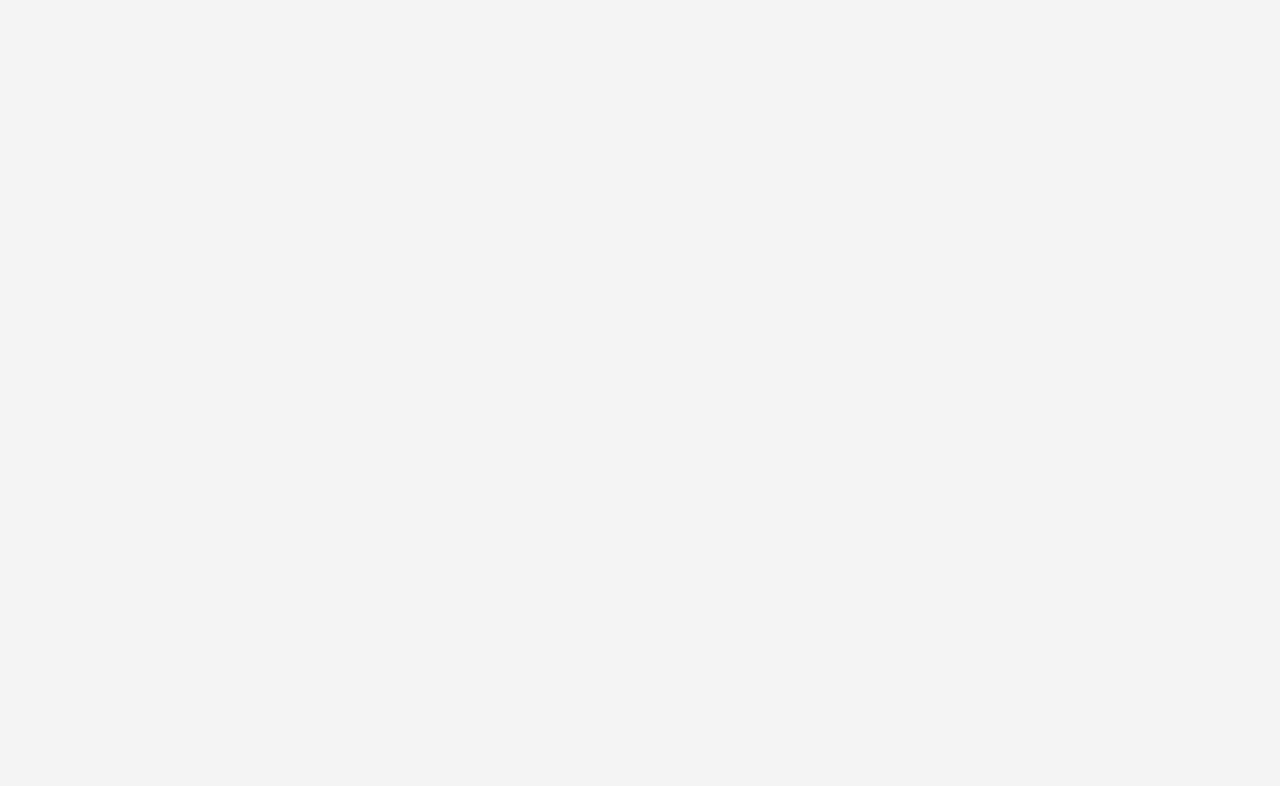
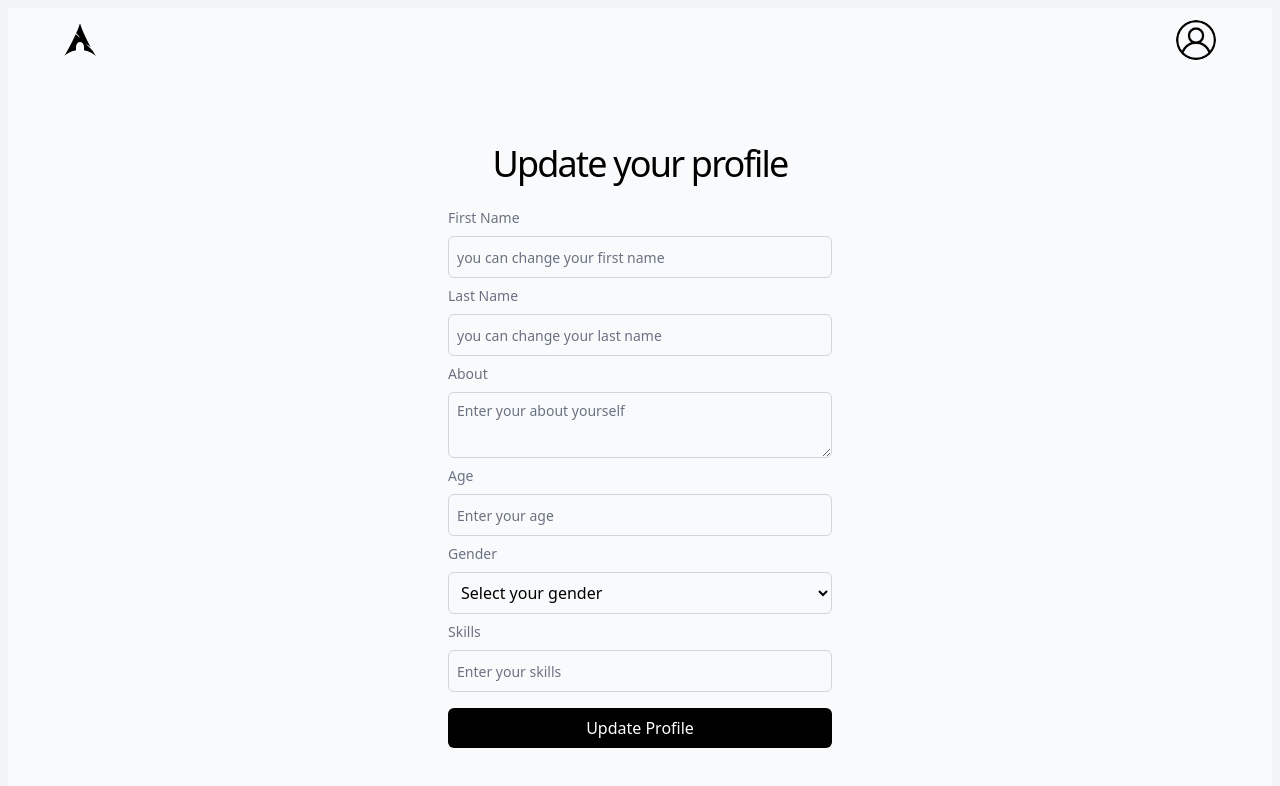
Before and after one commit to Rithvik8001/Luna, a React (Vite) app in the folder frontend/: page /profile in a window 1280 px wide. Before the commit this address had no page. Shown: the top 786 px of the page. Built offline with nearby package versions, Linux system fonts and the light colour scheme; no server answers; a web font is replaced by a local one.

Commit message:
logout feature and profile ui

```diff
--- a/frontend/src/App.jsx
+++ b/frontend/src/App.jsx
@@ -5,6 +5,7 @@ import SignUp from "./pages/SignUp";
 import Feed from "./pages/Feed";
 import { Provider } from "react-redux";
 import store from "./utils/store";
+import ProfilePage from "./pages/Profile";
 
 export default function App() {
   return (
@@ -17,6 +18,7 @@ export default function App() {
               <Route path="/login" element={<Login />} />
               <Route path="/signup" element={<SignUp />} />
               <Route path="/feed" element={<Feed />} />
+              <Route path="/profile" element={<ProfilePage />} />
             </Routes>
           </Router>
         </div>
--- a/frontend/src/components/Navbar.jsx
+++ b/frontend/src/components/Navbar.jsx
@@ -1,18 +1,46 @@
 import React, { useState } from "react";
 import { Icon } from "./Icon";
-import { useSelector } from "react-redux";
+import { useSelector, useDispatch } from "react-redux";
 import userIcon from "../assets/user.png";
+import { Link } from "react-router-dom";
+import { useNavigate } from "react-router-dom";
+import axios from "axios";
+import { BASE_API_URL } from "../constants/url";
+import { toast } from "sonner";
+import { removeUser } from "../utils/userSlice";
 
 const Navbar = () => {
+  const navigate = useNavigate();
+  const dispatch = useDispatch();
   const user = useSelector((state) => state.user);
   const [isOpen, setIsOpen] = useState(false);
+
+  const handleLogout = async () => {
+    try {
+      const response = await axios.post(
+        `${BASE_API_URL}/logout`,
+        {},
+        {
+          withCredentials: true,
+        }
+      );
+      if (response.status === 200) {
+        dispatch(removeUser());
+        toast.success(response.data.message);
+        navigate("/login");
+      }
+    } catch (error) {
+      toast.error(error.response.data.message);
+    }
+  };
+
   return (
     <>
       <div className="h-16">
         <div className="mx-auto max-w-6xl flex items-center justify-between h-full">
-          <div className="flex items-center">
+          <Link to="/">
             <Icon size={32} />
-          </div>
+          </Link>
           <div className="flex items-center gap-2">
             {user ? (
               <div className="flex items-center gap-4 relative">
@@ -29,16 +57,25 @@ const Navbar = () => {
                   />
                 </div>
                 {isOpen && (
-                  <div className="absolute top-12 right-0 w-48 bg-white shadow-md rounded-md p-2 z-50">
-                    <p className="text-md text-gray-500 text-center hover:bg-gray-100 rounded-md">
+                  <div className="absolute top-12 right-0 w-48 bg-white shadow-md rounded-md p-2 z-50 flex flex-col gap-2">
+                    <Link
+                      to="/profile"
+                      className="text-md text-gray-500 text-center hover:bg-gray-100 rounded-md"
+                    >
                       Profile
-                    </p>
-                    <p className="text-md text-gray-500 text-center hover:bg-gray-100 rounded-md">
+                    </Link>
+                    <Link
+                      to="/settings"
+                      className="text-md text-gray-500 text-center hover:bg-gray-100 rounded-md"
+                    >
                       Settings
-                    </p>
-                    <p className="text-md text-gray-500 text-center hover:bg-gray-100 rounded-md">
+                    </Link>
+                    <Link
+                      onClick={handleLogout}
+                      className="text-md text-gray-500 text-center hover:bg-gray-100 rounded-md"
+                    >
                       Logout
-                    </p>
+                    </Link>
                   </div>
                 )}
               </div>
--- a/frontend/src/components/login-form.jsx
+++ b/frontend/src/components/login-form.jsx
@@ -7,7 +7,7 @@ import { Loader2 } from "lucide-react";
 import { useNavigate } from "react-router-dom";
 import { useDispatch } from "react-redux";
 import { addUser } from "../utils/userSlice";
-import { API_URL } from "../constants/url";
+import { BASE_API_URL } from "../constants/url";
 
 const LoginForm = () => {
   const [isLoading, setIsLoading] = useState(false);
@@ -27,7 +27,7 @@ const LoginForm = () => {
     setIsLoading(true);
     try {
       const response = await axios.post(
-        `${API_URL}/login`,
+        `${BASE_API_URL}/login`,
         {
           emailId,
           password,
@@ -41,16 +41,15 @@ const LoginForm = () => {
         description: "Redirecting to dashboard...",
       });
       await new Promise((resolve) => setTimeout(resolve, 1000));
+      navigate("/feed");
     } catch (error) {
       setError(error.response.data.message);
       toast.error(error.response.data.message);
-
       await new Promise((resolve) => setTimeout(resolve, 1000));
     } finally {
       setEmailId("");
       setPassword("");
       setIsLoading(false);
-      navigate("/feed");
     }
   };
 
--- /dev/null
+++ b/frontend/src/components/profile.jsx
@@ -0,0 +1,83 @@
+import React from "react";
+
+const Profile = () => {
+  return (
+    <>
+      <div className="mt-18 w-full max-w-sm  mx-auto flex flex-col gap-4">
+        <h1 className="text-4xl tracking-tighter text-center">
+          Update your profile
+        </h1>
+        <form className="w-full flex flex-col gap-2 mt-2">
+          <label htmlFor="firstName" className="text-sm text-gray-500">
+            First Name
+          </label>
+          <input
+            type="text"
+            id="firstName"
+            className="border border-gray-300 rounded-md p-2 placeholder:text-gray-500 placeholder:text-sm focus-within:outline-none focus-within:ring-2 focus-within:ring-orange-500"
+            placeholder="you can change your first name"
+          />
+          <label htmlFor="lastName" className="text-sm text-gray-500">
+            Last Name
+          </label>
+          <input
+            type="text"
+            id="lastName"
+            className="border border-gray-300 rounded-md p-2 placeholder:text-gray-500 placeholder:text-sm focus-within:outline-none focus-within:ring-2 focus-within:ring-orange-500"
+            placeholder="you can change your last name"
+          />
+          <label htmlFor="about" className="text-sm text-gray-500">
+            About
+          </label>
+          <textarea
+            id="about"
+            className="border border-gray-300 rounded-md p-2 placeholder:text-gray-500 placeholder:text-sm focus-within:outline-none focus-within:ring-2 focus-within:ring-orange-500"
+            placeholder="Enter your about yourself"
+          ></textarea>
+          <label htmlFor="age" className="text-sm text-gray-500">
+            Age
+          </label>
+          <input
+            type="number"
+            id="age"
+            className="border border-gray-300 rounded-md p-2 placeholder:text-gray-500 placeholder:text-sm focus-within:outline-none focus-within:ring-2 focus-within:ring-orange-500"
+            placeholder="Enter your age"
+          />
+          <label htmlFor="gender" className="text-sm text-gray-500">
+            Gender
+          </label>
+          <select
+            id="gender"
+            className="border border-gray-300 rounded-md p-2 placeholder:text-gray-500 placeholder:text-sm focus-within:outline-none focus-within:ring-2 focus-within:ring-orange-500"
+          >
+            <option
+              className="text-gray-200 text-sm"
+              disabled
+              selected
+              placeholder="Select your gender"
+            >
+              Select your gender
+            </option>
+            <option value="male">Male</option>
+            <option value="female">Female</option>
+            <option value="other">Prefer not to say</option>
+          </select>
+          <label htmlFor="skills" className="text-sm text-gray-500">
+            Skills
+          </label>
+          <input
+            type="text"
+            id="skills"
+            className="border border-gray-300 rounded-md p-2 placeholder:text-gray-500 placeholder:text-sm focus-within:outline-none focus-within:ring-2 focus-within:ring-orange-500"
+            placeholder="Enter your skills"
+          />
+          <button className="bg-black mt-2 text-white rounded-md p-2">
+            Update Profile
+          </button>
+        </form>
+      </div>
+    </>
+  );
+};
+
+export default Profile;
--- a/frontend/src/components/user-feed.jsx
+++ b/frontend/src/components/user-feed.jsx
@@ -4,7 +4,7 @@ const UserFeed = () => {
   return (
     <>
       <div>
-        <h1>User Feed</h1>
+        <h1 className="text-5xl tracking-tighter text-center">User Feed</h1>
       </div>
     </>
   );
--- a/frontend/src/constants/url.js
+++ b/frontend/src/constants/url.js
@@ -1 +1 @@
-export const API_URL = "http://localhost:3000";
+export const BASE_API_URL = "http://localhost:3000";
--- a/frontend/src/pages/Home.jsx
+++ b/frontend/src/pages/Home.jsx
@@ -1,7 +1,40 @@
-import Navbar from "../components/Navbar";
+import Navbar from "../components/navbar";
 import Header from "../components/Header";
+import { BASE_API_URL } from "../constants/url";
+import { useEffect } from "react";
+import axios from "axios";
+import { useDispatch, useSelector } from "react-redux";
+import { addUser } from "../utils/userSlice";
+import { useNavigate } from "react-router-dom";
 
 const Home = () => {
+  const dispatch = useDispatch();
+  const navigate = useNavigate();
+
+  const userData = useSelector((state) => state.user);
+
+  const fetchUser = async () => {
+    if (userData) return;
+    try {
+      const response = await axios.get(`${BASE_API_URL}/profile`, {
+        withCredentials: true,
+      });
+      dispatch(addUser(response.data.data));
+    } catch (error) {
+      if (error.response.status === 401 || error.response.status === 400) {
+        navigate("/login");
+      } else {
+        console.log(error);
+      }
+    }
+  };
+
+  useEffect(() => {
+    fetchUser();
+  }, []);
+
+  if (!userData) return <div>Loading...</div>;
+
   return (
     <>
       <div className="min-h-screen flex flex-col bg-gray-50">
--- /dev/null
+++ b/frontend/src/pages/Profile.jsx
@@ -0,0 +1,45 @@
+import React, { useEffect } from "react";
+import Profile from "../components/profile";
+import Navbar from "../components/navbar";
+import { useDispatch, useSelector } from "react-redux";
+import { addUser } from "../utils/userSlice";
+import { useNavigate } from "react-router-dom";
+import axios from "axios";
+import { BASE_API_URL } from "../constants/url";
+
+const ProfilePage = () => {
+  const dispatch = useDispatch();
+  const navigate = useNavigate();
+  const userData = useSelector((state) => state.user);
+
+  useEffect(() => {
+    const fetchUser = async () => {
+      if (userData) return;
+      try {
+        const response = await axios.get(`${BASE_API_URL}/profile`, {
+          withCredentials: true,
+        });
+        dispatch(addUser(response.data.data));
+      } catch (error) {
+        if (
+          error.response &&
+          (error.response.status === 401 || error.response.status === 400)
+        ) {
+          navigate("/login");
+        }
+      }
+    };
+    fetchUser();
+  }, []);
+
+  return (
+    <>
+      <div className="min-h-screen flex flex-col bg-gray-50">
+        <Navbar />
+        <Profile />
+      </div>
+    </>
+  );
+};
+
+export default ProfilePage;
```
Also changed, not shown: 1 other file (tests, documents, lock files or other folders).
